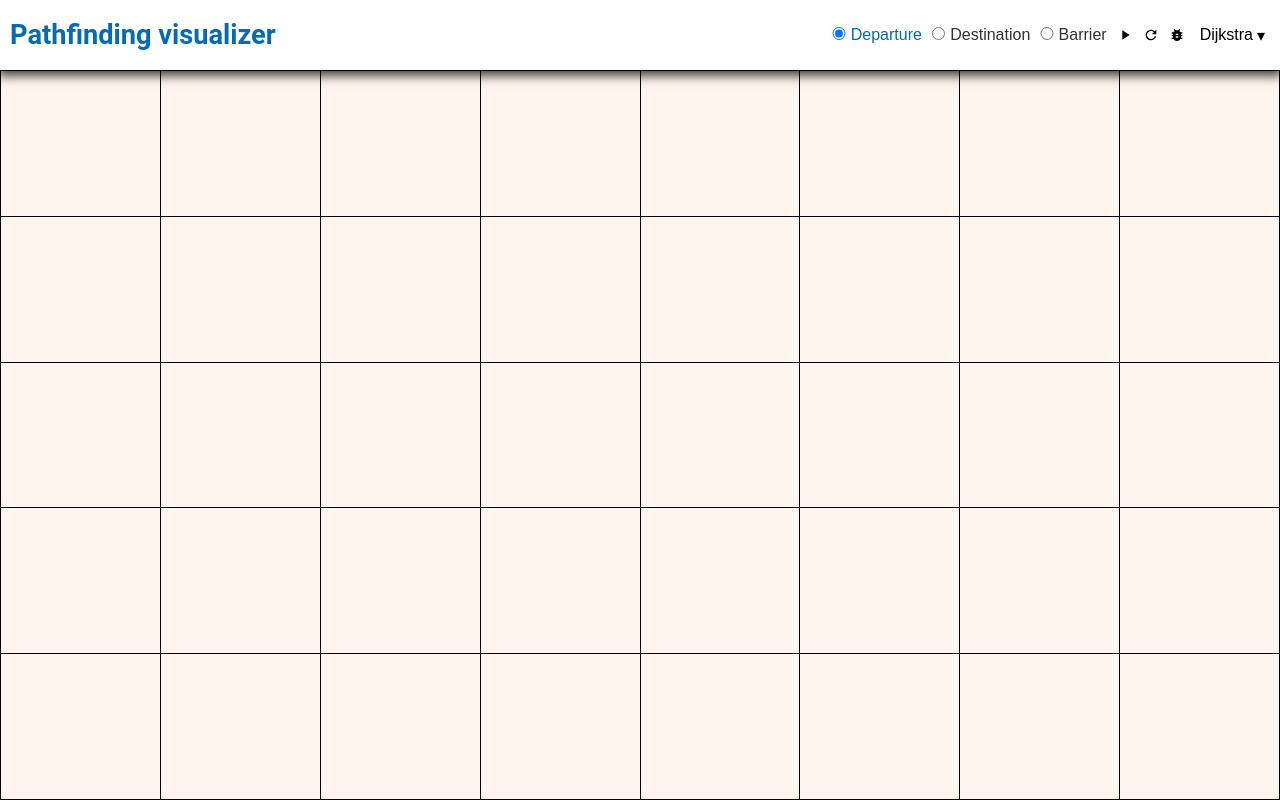
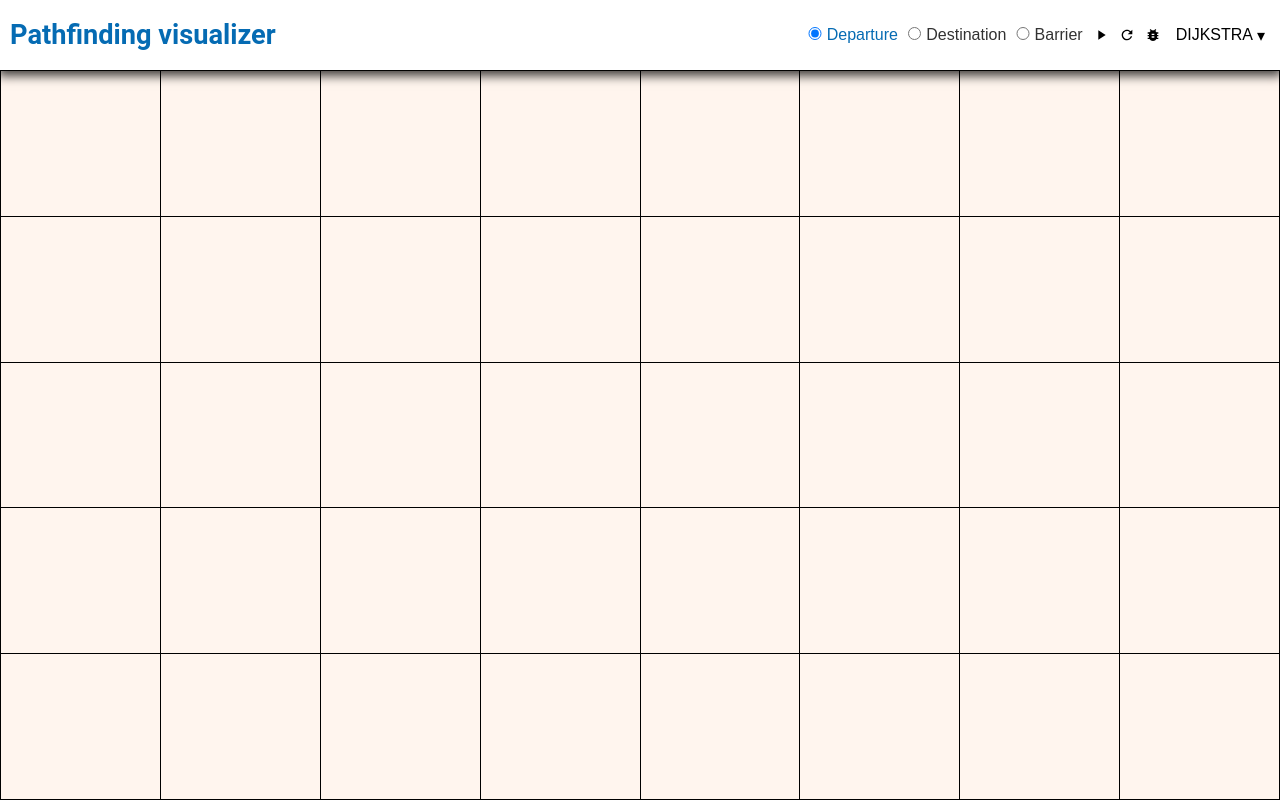
Before and after one commit to mxjoly/pathfinding-visualizer, a React (Create React App) app: page / in a window 1280 px wide. Built offline with nearby package versions, Linux system fonts and the light colour scheme.

Commit message:
A little change

```diff
--- a/src/App.jsx
+++ b/src/App.jsx
@@ -185,8 +185,7 @@ function App() {
     <div className="App">
       <ControlBar
         algorithms={Object.keys(algorithms).map((name) => {
-          name = name.toLowerCase();
-          return name.charAt(0).toUpperCase() + name.slice(1);
+          return name.toLowerCase().charAt(0).toUpperCase() + name.slice(1);
         })}
         displayNodeWeight={displayNodeWeight}
         onStart={onStart}
```
